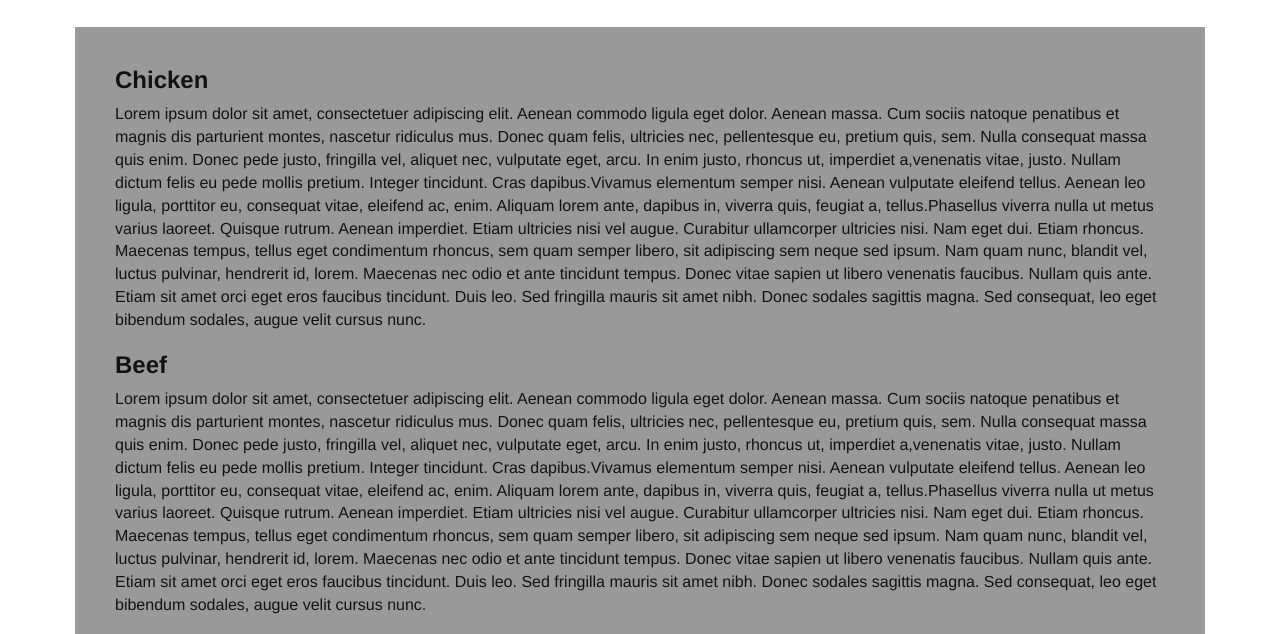
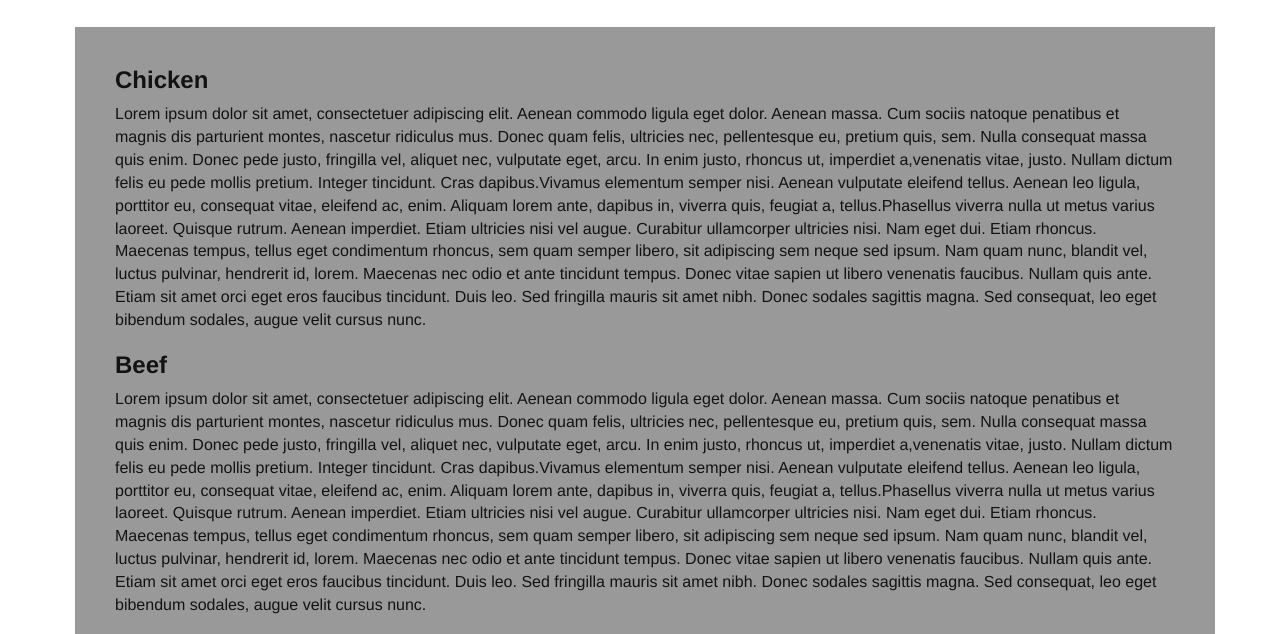
Before and after one commit to jamaljab/Assignment-coursera, a plain HTML site: page module3-solution/index.html in a window 1280 px wide. Shown: the part 146-780 px from the top of the page. Drawn offline with Linux system fonts and the light colour scheme.

Commit message:
Update styles.css

```diff
--- a/module3-solution/css/styles.css
+++ b/module3-solution/css/styles.css
@@ -51,7 +51,10 @@ body {
 
 #main-text {
   padding-left: 20px;
-  padding-right: 20px;
+  padding-right: 10px;
+  padding-bottom: 20px;
+
+
 }
 
 .text-background {
```
